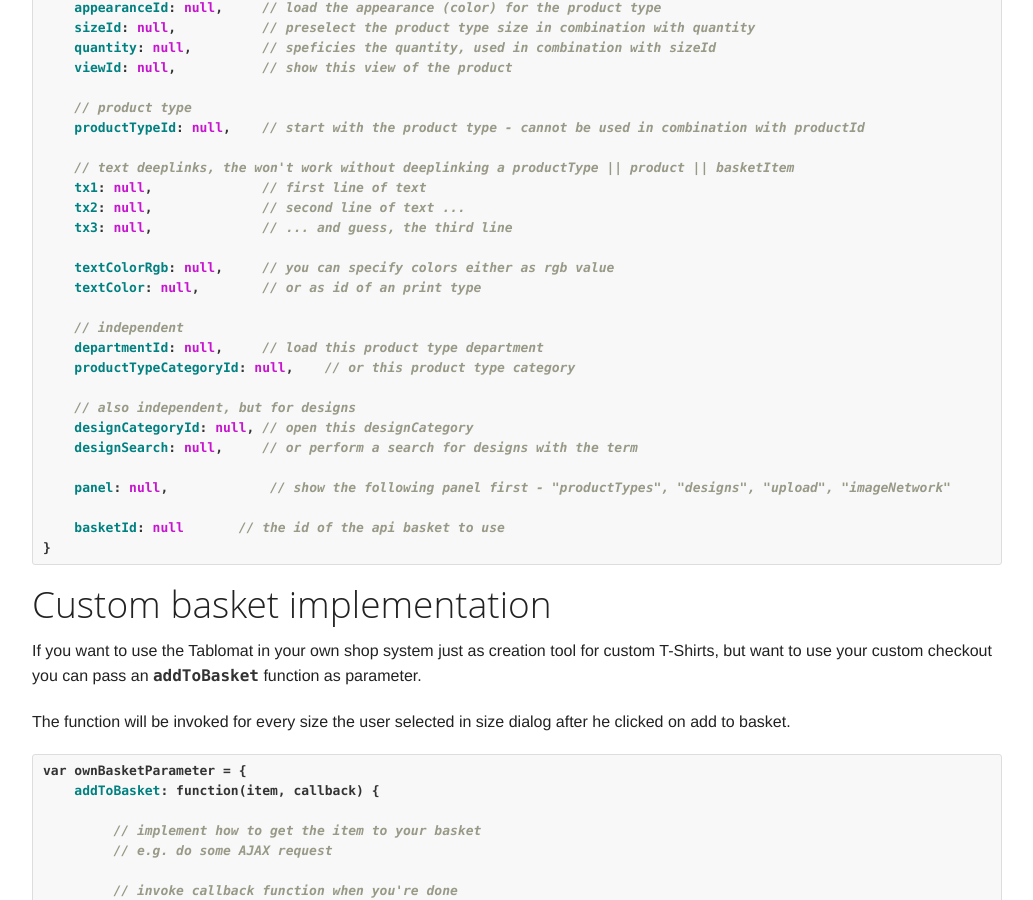
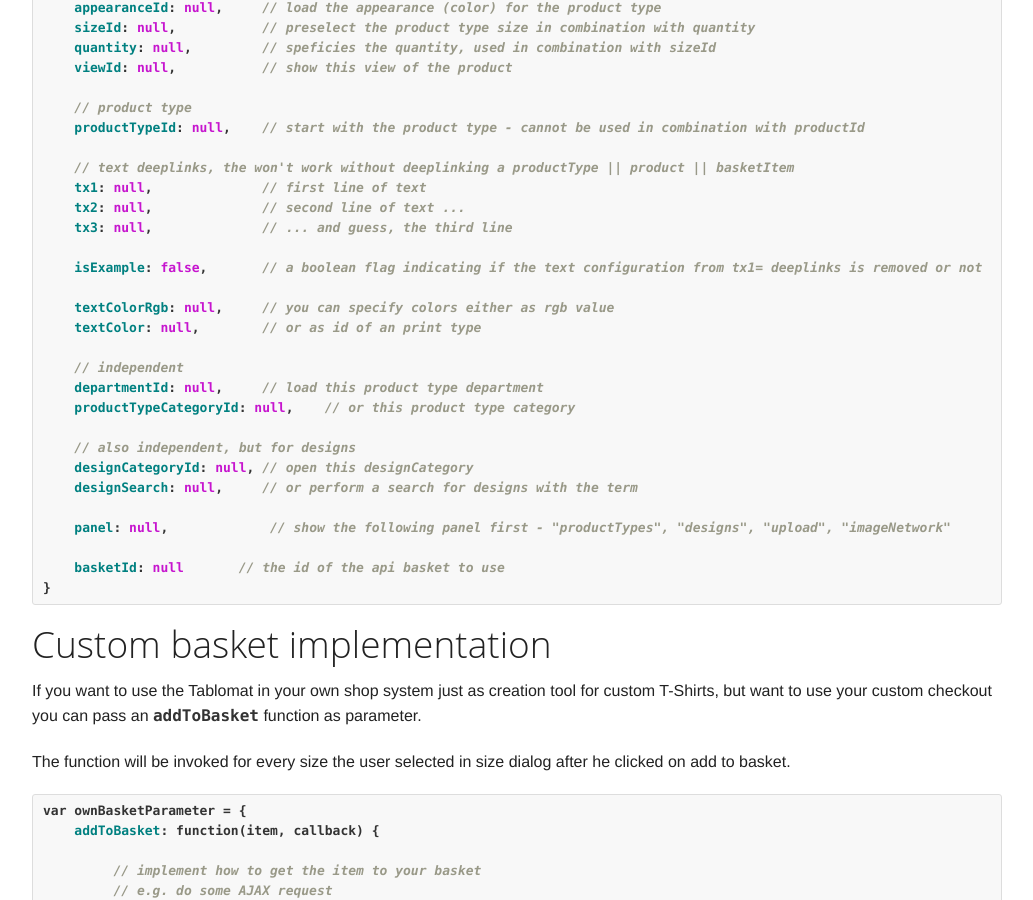
Before and after one commit to spreadshirt/apps, a Jekyll site: the page built from tablomat.md, in a window 1280 px wide and 900 px high, scrolled down 1743 px. Shown: the whole window, without its empty margins (123-1156 px from the left). Built offline with Jekyll 4.4.1, drawn with Linux system fonts in a browser that asks for light colours; Markdown is read by kramdown in place of the engine named in the settings.

Commit message:
added documentation about isExample

```diff
--- a/tablomat.md
+++ b/tablomat.md
@@ -101,6 +101,8 @@ var possibleParameter = {
     tx1: null,              // first line of text
     tx2: null,              // second line of text ...
     tx3: null,              // ... and guess, the third line
+
+    isExample: false,       // a boolean flag indicating if the text configuration from tx1= deeplinks is removed or not
 
     textColorRgb: null,     // you can specify colors either as rgb value
     textColor: null,        // or as id of an print type
```
